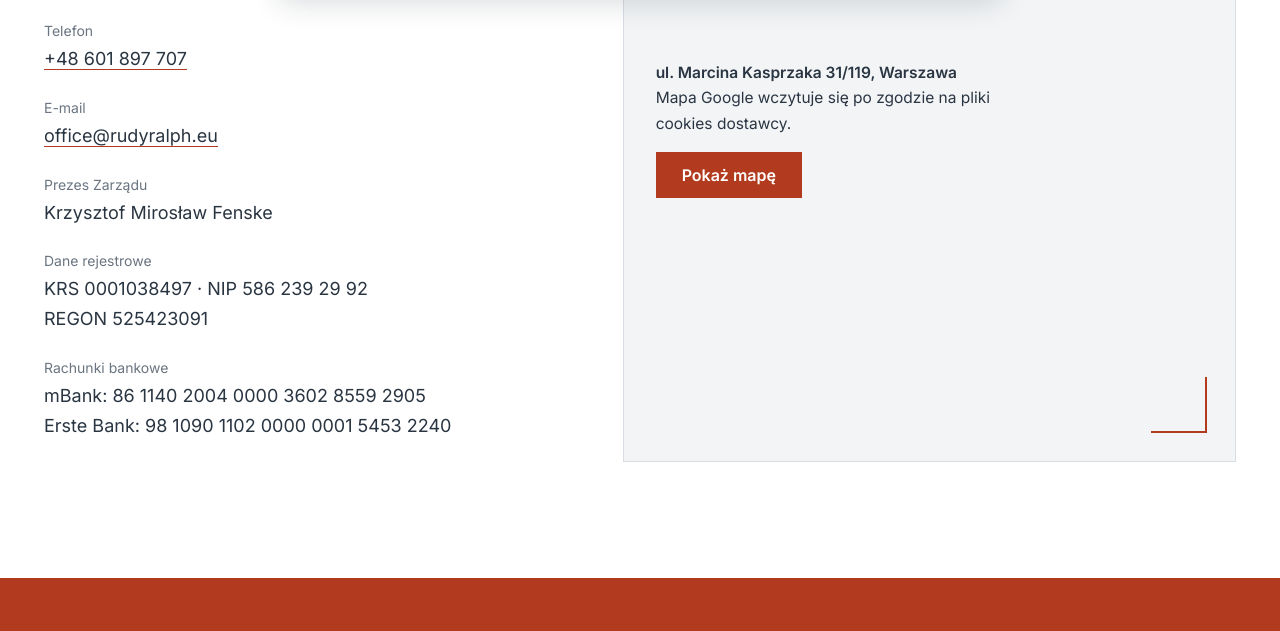
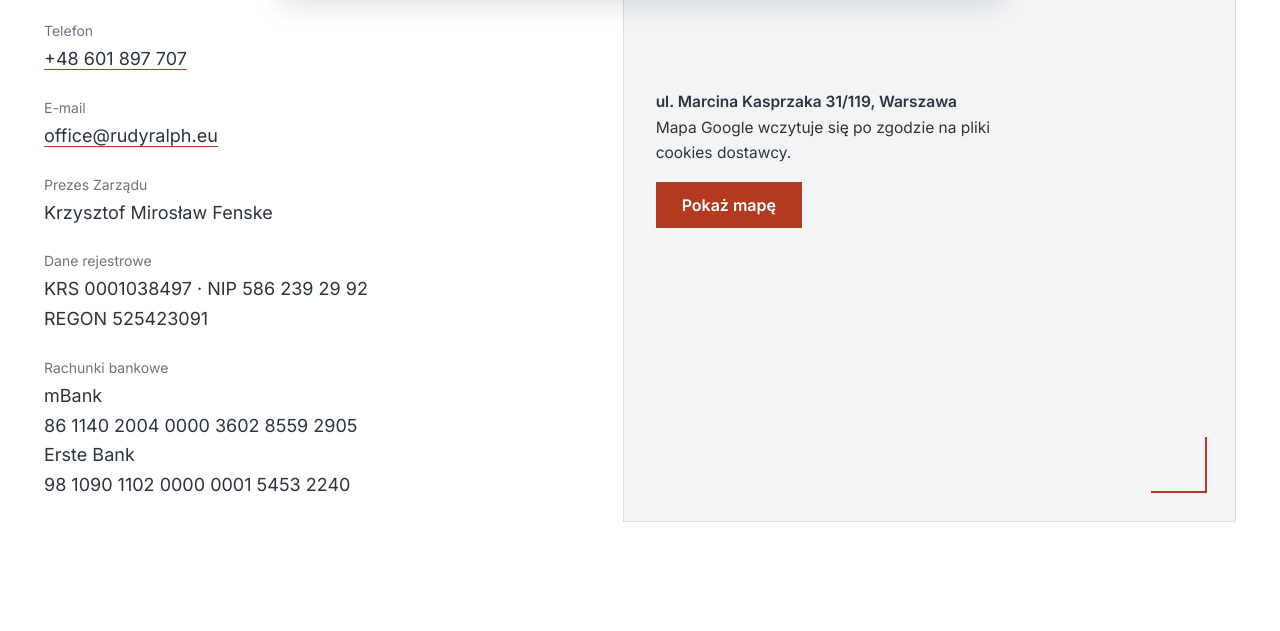
Before and after one commit to Disaster26/rudyralph, a plain HTML site: page kontakt/index.html in a window 1280 px wide. Shown: the part 793-1424 px from the top of the page. Drawn offline with Linux system fonts and the light colour scheme.

Commit message:
Kontakt: numery rachunkow bez lamania

```diff
--- a/kontakt/index.html
+++ b/kontakt/index.html
@@ -47,7 +47,7 @@
         <p><span class="et">E-mail</span><a href="mailto:office@rudyralph.eu">office@rudyralph.eu</a></p>
         <p><span class="et">Prezes Zarządu</span>Krzysztof Mirosław Fenske</p>
         <p><span class="et">Dane rejestrowe</span>KRS 0001038497 &middot; NIP 586 239 29 92<br>REGON 525423091</p>
-        <p><span class="et">Rachunki bankowe</span>mBank: 86 1140 2004 0000 3602 8559 2905<br>Erste Bank: 98 1090 1102 0000 0001 5453 2240</p>
+        <p><span class="et">Rachunki bankowe</span>mBank<br><span class="nr">86 1140 2004 0000 3602 8559 2905</span><br>Erste Bank<br><span class="nr">98 1090 1102 0000 0001 5453 2240</span></p>
       </address>
     </div>
     <div class="mapa" id="mapa">
--- a/style.css
+++ b/style.css
@@ -221,6 +221,7 @@ input:focus,select:focus,textarea:focus{outline:2px solid var(--rudy);outline-of
 }
 @media (prefers-reduced-motion:reduce){html{scroll-behavior:auto}*{transition:none!important}}
 
+.dane .nr{white-space:nowrap;font-variant-numeric:tabular-nums}
 /* podstrony */
 .naglowek-str{background:var(--ink);color:#C9D2DC;padding:clamp(64px,8vw,112px) 0 clamp(56px,7vw,88px);position:relative;overflow:hidden}
 .naglowek-str .wrap{position:relative}
```
